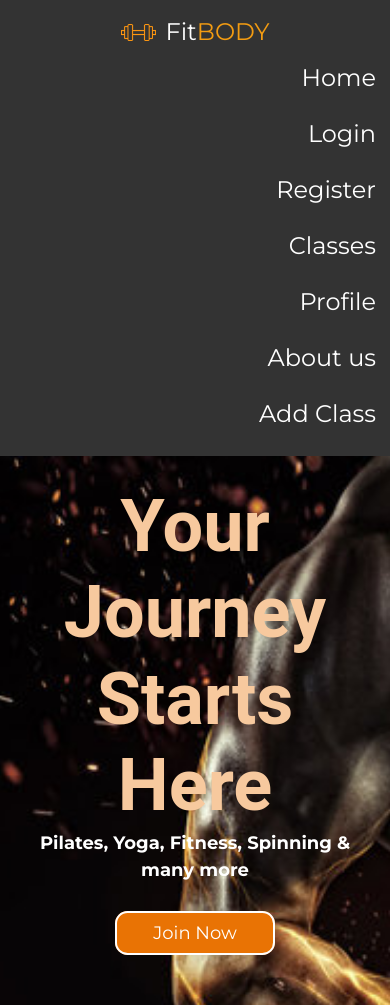
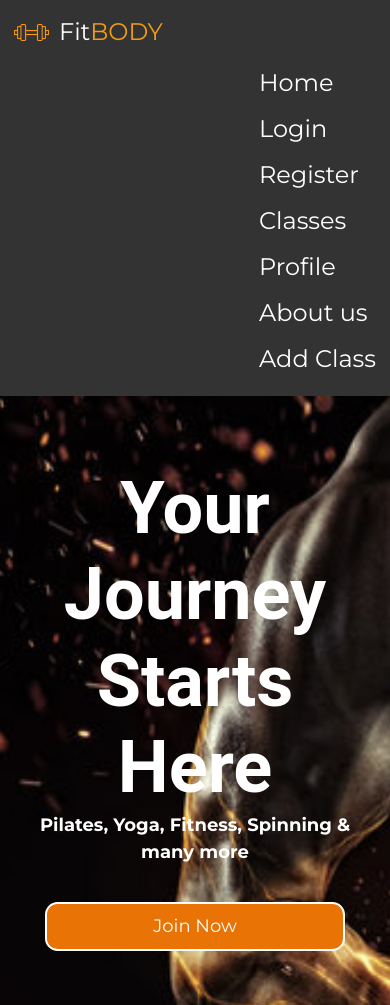
Before and after one commit to icona99/FitBody, a React (Vite) app in the folder client/: page / in a window 390 px wide. Shown: the top 1005 px of the page. Built offline with nearby package versions, Linux system fonts and the light colour scheme; no server answers.

Commit message:
add animation to home button

```diff
--- a/client/src/App.jsx
+++ b/client/src/App.jsx
@@ -8,17 +8,19 @@ import Header from './components/header/Header';
 import Home from './components/home/Home';
 import Footer from './components/footer/Footer';
 import Login from './components/login/Login';
-import Register from './components/register/Register'
+import Register from './components/register/Register';
 import About from './components/about/About';
 import Profile from './components/profile/Profile';
 import Classes from './components/classes/Classes';
 import AddClass from './components/addClass/AddClass';
-import Details from './components//details/Details';
+import Details from './components/details/Details';
+// import '../public/styles/styles.css'
 
 function App() {
   return (
-   <div>
+    <div className="container">
       <Header />
+      <div className="main">
         <Routes>
           <Route path="/" element={<Home />} />
           <Route path="/login" element={<Login />} />
@@ -29,6 +31,7 @@ function App() {
           <Route path='/addClass' element={<AddClass />} />
           <Route path='/details/:id' element={<Details />} />
         </Routes>
+      </div>
       <Footer />
     </div>
   );
--- a/client/src/components/header/Header.css
+++ b/client/src/components/header/Header.css
@@ -59,18 +59,16 @@
 @media (max-width: 600px) {
     .header .container {
         flex-direction: column;
+        align-items: flex-start;
     }
 
     .main_nav ul {
         flex-direction: column;
-        align-items: flex-end;
+        align-items: flex-start;
+        margin-top: 10px;
     }
 
     .main_nav li {
-        margin: 10px 0;
-    }
-
-    .phone {
-        margin-top: 10px;
+        margin: 5px 0;
     }
 }
--- a/client/src/components/home/Home.module.css
+++ b/client/src/components/home/Home.module.css
@@ -8,23 +8,7 @@
     padding: 2em;
 }
 
-@keyframes colorChange {
-    0% {
-        color: #ffffff;
-    }
-    25% {
-        color: #e97304;
-    }
-    50% {
-        color: #fff;
-    }
-    75% {
-        color: #e97304;
-    }
-    100% {
-        color: #ffffff;
-    }
-}
+
 
 .home-text h1 {
     font-size: 72px;
@@ -33,7 +17,8 @@
     margin: 0;
     line-height: 1.2;
     font-family: 'Roboto', sans-serif;
-    animation: colorChange 10s infinite;
+    padding-top: 3rem;
+    color: #fff;
 }
 
 .home-text p {
@@ -44,6 +29,27 @@
     margin-top: 0;
     margin-bottom: 2em;
 }
+/* .home-button a {
+    font-size: 18px;
+    background: linear-gradient(135deg, rgba(233, 115, 4, 0.8), rgba(255, 191, 0, 0.8));
+    border: 2px solid white;
+    border-radius: 0.7em;
+    color: white;
+    width: 300px;
+    text-decoration: none;
+    padding: 0.5em 2em;
+    display: inline-block;
+    transition: transform 0.3s, box-shadow 0.3s;
+}
+
+.home-button a:hover {
+    background: linear-gradient(135deg, rgba(114, 113, 113, 0.8), rgba(95, 95, 95, 0.8));
+    color: white;
+    cursor: pointer;
+    transform: scale(1.05);
+    box-shadow: 0 4px 8px rgba(0, 0, 0, 0.2);
+} */
+
 
 .home-button a {
     font-size: 18px;
@@ -54,13 +60,30 @@
     width: 300px;
     text-decoration: none;
     padding: 0.5em 2em;
+    display: inline-block;
+    transition: background 0.3s, transform 0.3s, box-shadow 0.3s;
 }
 
 .home-button a:hover {
-    background: rgb(114, 113, 113);
-    color: rgb(255, 255, 255);
+    background: rgb(255, 165, 0);
+    color: white;
     cursor: pointer;
+    animation: pulse 1s infinite;
 }
+
+@keyframes pulse {
+    0% {
+        transform: scale(1);
+    }
+    50% {
+        transform: scale(1.1);
+    }
+    100% {
+        transform: scale(1);
+    }
+}
+
+
 
 .cards {
     display: flex;
```
Also changed, not shown: client/public/styles/styles.css (+10 -0 lines). Lines whose indentation alone changed are shown as unchanged.
